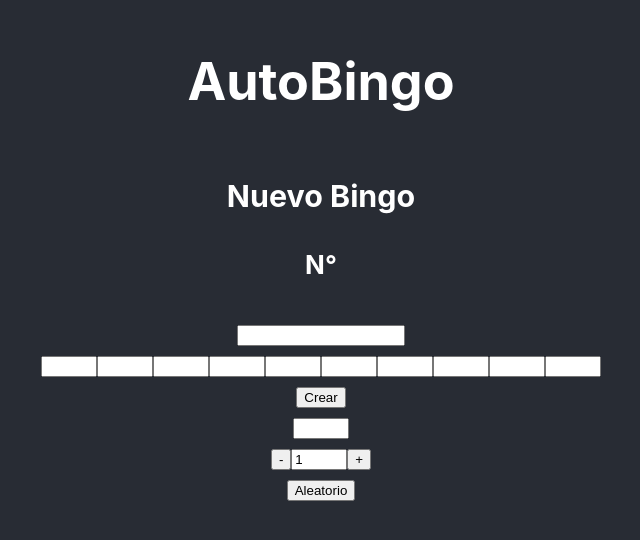
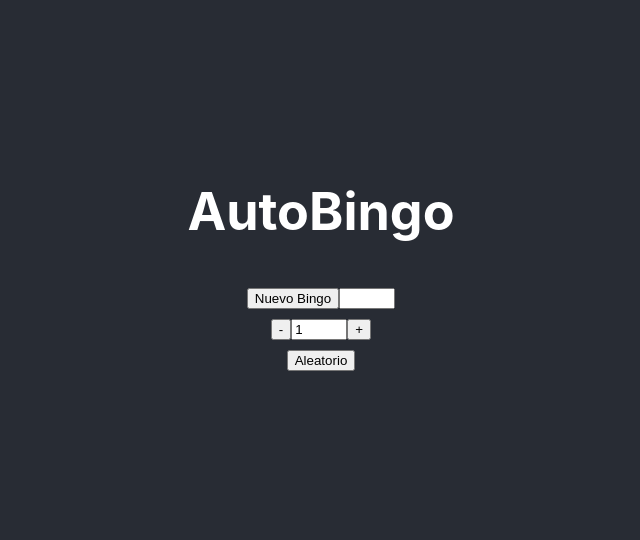
Before and after one commit to JIVitian/React-Auto-Bingo, a React (Create React App) app: page / in a window 1280 px wide. Shown: the part 142-682 px from the top of the page, without its empty margins (319-959 px from the left). Built offline with nearby package versions, Linux system fonts and the light colour scheme.

Commit message:
Show or hide modal

```diff
--- a/src/components/AutoBingo.js
+++ b/src/components/AutoBingo.js
@@ -10,6 +10,7 @@ const AutoBingo = () => {
   const [ball, setBall] = useState('');
   const [bingosList, setBingosList] = useState([]);
   const [bingoToUpdate, setBingoToUpdate] = useState({});
+  const [showModal, setShowModal] = useState(false);
 
   const addNewBingo = newBingo => {
     if (bingoToUpdate?.bingoId) {
@@ -34,6 +35,7 @@ const AutoBingo = () => {
 
   const handleEditBingo = bingo => {
     setBingoToUpdate(bingo);
+    setShowModal(true);
   };
 
   // Update the grid of every bingo when the ball value changes
@@ -59,10 +61,14 @@ const AutoBingo = () => {
 
   return (
     <section>
-      <NewBingoModal
-        handleSubmit={addNewBingo}
-        bingo={bingoToUpdate}
-      />
+      <button onClick={() => setShowModal(true)}>Nuevo Bingo</button>
+      {showModal && (
+        <NewBingoModal
+          handleSubmit={addNewBingo}
+          bingo={bingoToUpdate}
+          onClose={() => setShowModal(false)}
+        />
+      )}
       <BallInput
         value={ball}
         setValue={setBall}
--- a/src/components/NewBingoModal.js
+++ b/src/components/NewBingoModal.js
@@ -3,7 +3,7 @@ import { createEmptyGrid, createEmptyRow } from '../utils/grid-utils';
 import { quickSort } from '../utils/utils';
 import BallInput from './BallInput';
 
-const NewBingoModal = ({ handleSubmit, bingo }) => {
+const NewBingoModal = ({ handleSubmit, bingo, onClose }) => {
   const [numbers, setNumbers] = useState(createEmptyRow(10, ''));
   const [bingoId, setbingoId] = useState('');
 
@@ -30,6 +30,11 @@ const NewBingoModal = ({ handleSubmit, bingo }) => {
       bingoId,
       grid: bingo.grid || createEmptyGrid(),
     });
+  };
+
+  const closeForm = () => {
+    setNumbers(createEmptyRow(10, ''));
+    setbingoId('');
   };
 
   useEffect(() => {
@@ -65,6 +70,7 @@ const NewBingoModal = ({ handleSubmit, bingo }) => {
           ))}
         </div>
         <button>Crear</button>
+        <button onClick={() => onClose(false)}>Cancelar</button>
       </form>
   );
 };
```
Lines whose indentation alone changed are shown as unchanged.
